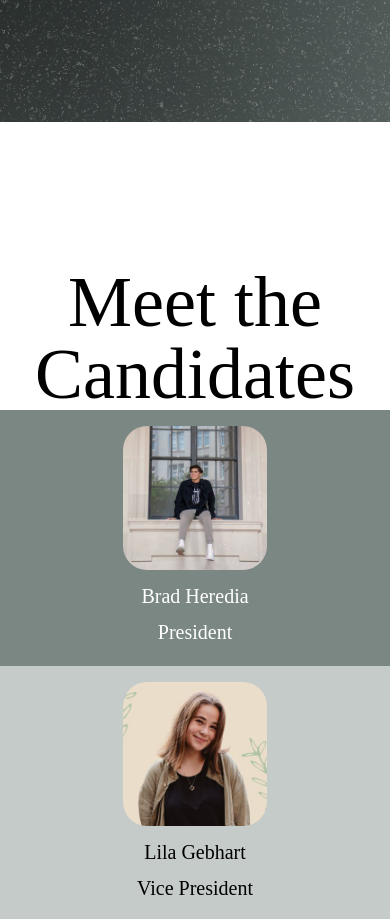
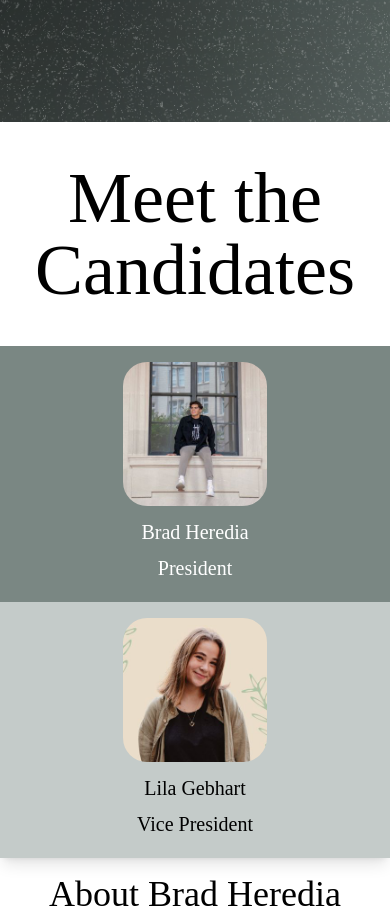
Before and after one commit to Tubbster-UX/Heredia-Gebhart, a React (Create React App) app: page / in a window 390 px wide. Shown: the part 820-1739 px from the top of the page. Built offline with nearby package versions, Linux system fonts and the light colour scheme.

Commit message:
fixed mobile issues

```diff
--- a/src/App.js
+++ b/src/App.js
@@ -65,8 +65,8 @@ function App() {
           <span style={{ fontStyle: "italic" }}>For President</span>
         </span>
       </a></header>
-      <main className='overflow-y-scroll'>
-      <header className='h-screen'>
+      <main>
+      <header className='h-min-screen'>
         {/* Background image */}
         <div
           className="overflow-hidden bg-no-repeat bg-top bg-cover"
@@ -94,9 +94,9 @@ function App() {
         {/* Background image */}
       </header>
 
-      <div className='h-screen
+      <div className='h-min-screen
     '>
-        <h1 className='text-center mt-5 pt-10 text-7xl'>Meet the Candidates</h1>
+        <h1 className='text-center py-10 text-7xl'>Meet the Candidates</h1>
 
         <div className="lg:pt-8 mx-auto lg:w-8/12 w-full">
           <div className="grid grid-cols-1 rounded-md shadow-lg sm:grid-cols-2">
```
